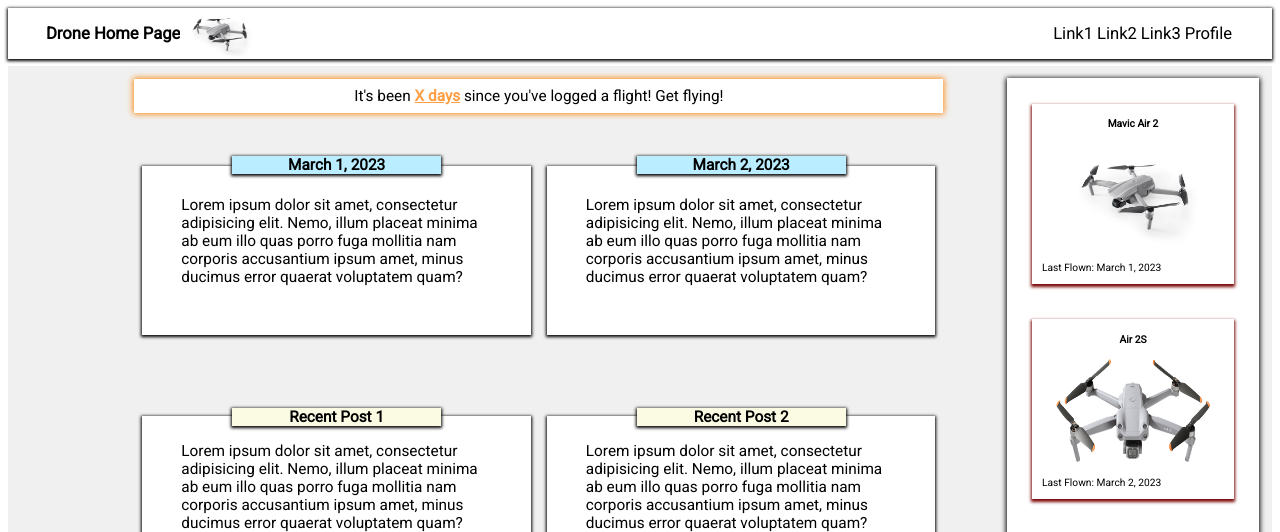
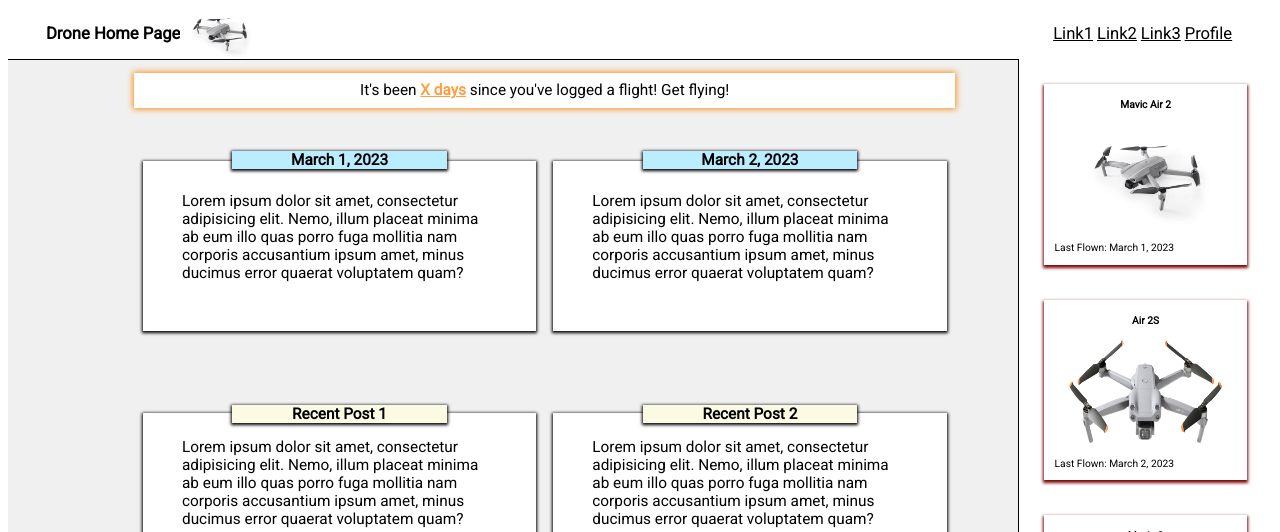
Before and after one commit to Brent-Bew-Canon/drone_info, a plain HTML site: page home_page.html in a window 1280 px wide. Shown: the top 532 px of the page. Drawn offline with Linux system fonts and the light colour scheme.

```diff
--- a/styles2.css
+++ b/styles2.css
@@ -7,9 +7,11 @@
     display: inline-flex;
     justify-content: space-around;
     align-items: center;
-    box-shadow: 0px 1px 3px 1px black;
-    margin-bottom: .5%;
+    /* box-shadow: 0px 1px 3px 1px black; */
+    border-bottom: 1px solid black;
+    /* margin-bottom: .5%; */
     width: 100%;
+    z-index: 0;
 }
 
 header img {
@@ -37,6 +39,7 @@
 
 header li {
     font-size: 1.3vw;
+    text-decoration: underline;
 }
 
 
@@ -159,11 +162,13 @@
 .side_bar {
     display: flex;
     flex-direction: column;
-    box-shadow: 0px 1px 5px 1px rgb(0, 0, 0);
+    /* box-shadow: 0px 1px 5px 1px rgb(0, 0, 0); */
+    border-left: 1px solid black;
     min-width: 20%;
-    margin-right: 1%;
-    margin-top: 1%;
+    /* margin-right: 1%; */
+    margin-top: -.1%;
     background-color: white;
+    z-index: 100;
 }
 
 .side_card {
--- /dev/null
+++ b/styles3.css
@@ -0,0 +1,41 @@
+* {
+    font-family: 'Roboto', sans-serif;
+}
+
+body header {
+    display: inline-flex;
+    justify-content: space-around;
+    align-items: center;
+    /* box-shadow: 0px 1px 3px 1px black; */
+    border-bottom: 1px solid black;
+    /* margin-bottom: .5%; */
+    width: 100%;
+    z-index: 0;
+}
+
+header img {
+    max-width: 8%;
+}
+
+.title {
+    display: inline-flex;
+    padding-left: 3%;
+    align-items: center;
+}
+
+h1 {
+    font-size: 1.3vw
+}
+
+header ul {
+    list-style: none;
+    display: flex;
+    justify-content: space-around;
+    flex-basis: 20%;
+    padding-right: 3%;
+}
+
+header li {
+    font-size: 1.3vw;
+    text-decoration: underline;
+}
```
Also changed, not shown: user_profile.html (added, +31 -0 lines).
